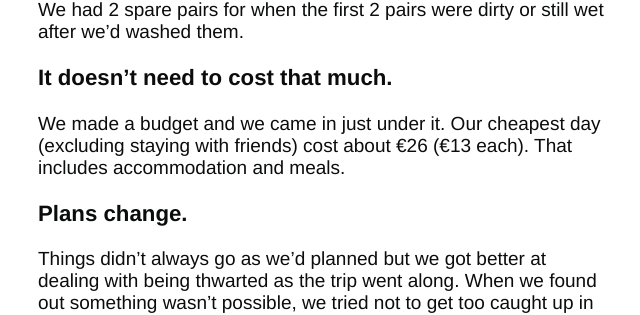
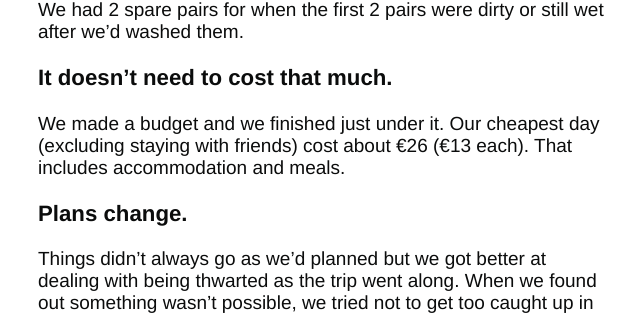
Before and after one commit to tombye/trexit, a Jekyll site: the page built from _posts/2017-12-15-the-end-is-near.markdown, in a window 1280 px wide and 900 px high, scrolled down 539 px. Shown: the part 147-462 px from the top of the window, without its empty margins (122-762 px from the left). Built offline with Jekyll 4.4.1, drawn with Linux system fonts in a browser that asks for light colours.

Commit message:
Update 2017-12-15-the-end-is-near.markdown
Simplified ‘came in’ to ‘finished’.

```diff
--- a/_posts/2017-12-15-the-end-is-near.markdown
+++ b/_posts/2017-12-15-the-end-is-near.markdown
@@ -21,7 +21,7 @@ We needed 4 pairs of walking socks each. 1 pair of socks wasn’t enough to avoi
 
 ### It doesn’t need to cost that much.
 
-We made a budget and we came in just under it. Our cheapest day (excluding staying with friends) cost about €26 (€13 each). That includes accommodation and meals.
+We made a budget and we finished just under it. Our cheapest day (excluding staying with friends) cost about €26 (€13 each). That includes accommodation and meals.
 
 ### Plans change.
 
```
